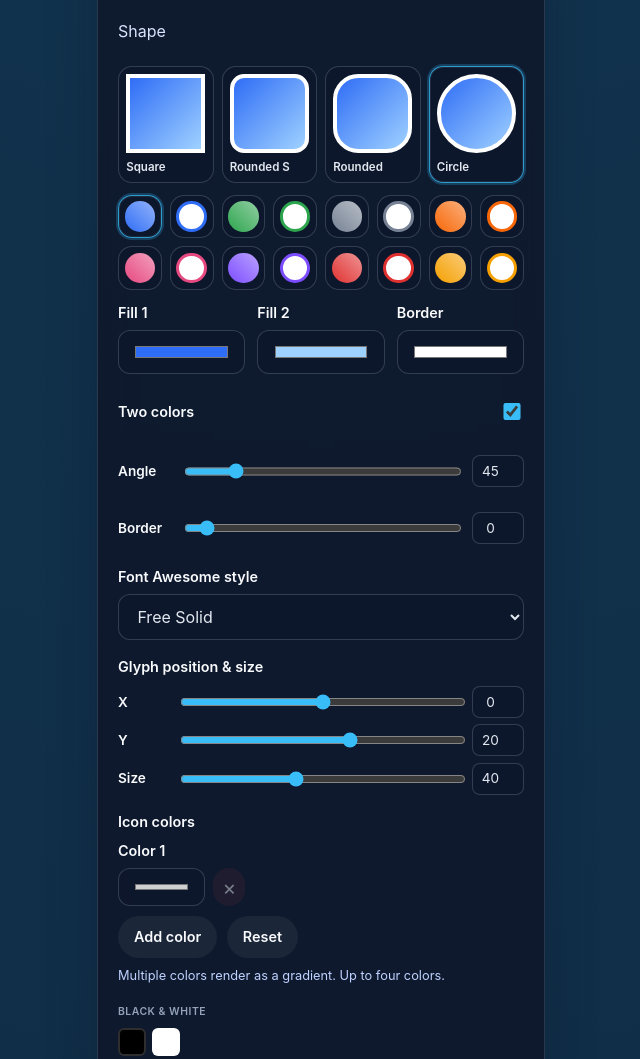
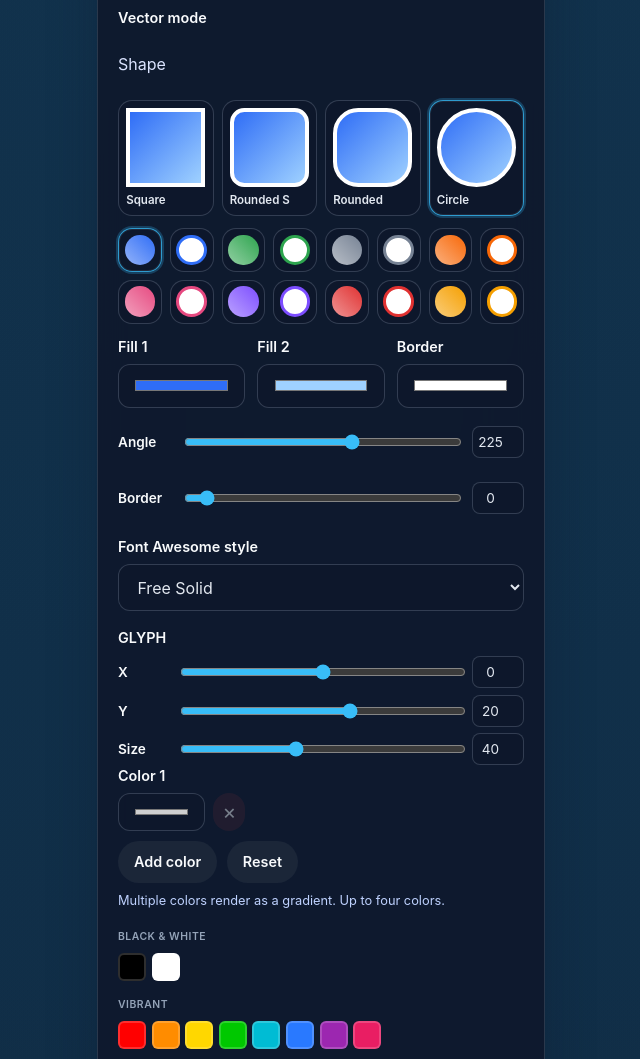
Before and after one commit to ldbglobe/icons-pack-generator, a website built with Vite: page index.html in a window 1280 px wide. Shown: the part 626-1685 px from the top of the page, without its empty margins (319-959 px from the left). Built offline with nearby package versions, Linux system fonts and the light colour scheme.

Commit message:
refactor: remove second color option from vector background settings and UI

```diff
--- a/src/main.js
+++ b/src/main.js
@@ -176,10 +176,6 @@ function renderVectorColorFields() {
       ${renderVectorColorField({ label: 'Fill 2', id: 'vector-fill-end', value: DEFAULT_VECTOR_BACKGROUND_SETTINGS.fillEnd })}
       ${renderVectorColorField({ label: 'Border', id: 'vector-border-color', value: DEFAULT_VECTOR_BACKGROUND_SETTINGS.borderColor })}
     </div>
-    <label class="field vector-use-second-color-field">
-      <span>Two colors</span>
-      <input id="vector-use-second-color" type="checkbox" ${DEFAULT_VECTOR_BACKGROUND_SETTINGS.useSecondColor ? 'checked' : ''} />
-    </label>
   `
 }
 
@@ -385,7 +381,6 @@ const state = {
   vectorShape: DEFAULT_VECTOR_BACKGROUND_SETTINGS.shape,
   vectorFillStart: DEFAULT_VECTOR_BACKGROUND_SETTINGS.fillStart,
   vectorFillEnd: DEFAULT_VECTOR_BACKGROUND_SETTINGS.fillEnd,
-  vectorUseSecondColor: DEFAULT_VECTOR_BACKGROUND_SETTINGS.useSecondColor,
   vectorAngle: DEFAULT_VECTOR_BACKGROUND_SETTINGS.angle,
   vectorBorderSize: DEFAULT_VECTOR_BACKGROUND_SETTINGS.borderSize,
   vectorBorderColor: DEFAULT_VECTOR_BACKGROUND_SETTINGS.borderColor,
@@ -460,7 +455,10 @@ app.innerHTML = `
               <input id="background-input" type="file" accept="image/*" />
             </label>
           </div>
-
+        </fieldset>
+
+        <fieldset id="vector-mode-section" class="background-group">
+          <legend>Vector mode</legend>
           <div id="background-vector-panel" class="background-mode-panel" hidden>
             <div class="vector-shape-toolbar">
               <p class="vector-preset-group-title">Shape</p>
@@ -473,16 +471,7 @@ app.innerHTML = `
               ${renderVectorPresetGroups()}
             </div>
 
-            <div class="vector-color-grid">
-              ${renderVectorColorField({ label: 'Fill 1', id: 'vector-fill-start', value: DEFAULT_VECTOR_BACKGROUND_SETTINGS.fillStart })}
-              ${renderVectorColorField({ label: 'Fill 2', id: 'vector-fill-end', value: DEFAULT_VECTOR_BACKGROUND_SETTINGS.fillEnd })}
-              ${renderVectorColorField({ label: 'Border', id: 'vector-border-color', value: DEFAULT_VECTOR_BACKGROUND_SETTINGS.borderColor })}
-            </div>
-
-            <label class="field vector-use-second-color-field">
-              <span>Two colors</span>
-              <input id="vector-use-second-color" type="checkbox" ${DEFAULT_VECTOR_BACKGROUND_SETTINGS.useSecondColor ? 'checked' : ''} />
-            </label>
+            ${renderVectorColorFields()}
 
             ${renderVectorRangeField({ label: 'Angle', idRange: 'vector-angle-range', idNumber: 'vector-angle', value: DEFAULT_VECTOR_BACKGROUND_SETTINGS.angle, min: 0, max: 360 })}
             ${renderVectorRangeField({ label: 'Border', idRange: 'vector-border-size-range', idNumber: 'vector-border-size', value: DEFAULT_VECTOR_BACKGROUND_SETTINGS.borderSize, min: 0, max: 25 })}
@@ -499,7 +488,7 @@ app.innerHTML = `
         </label>
 
         <fieldset class="glyph-group">
-          <legend>Glyph position &amp; size</legend>
+          <legend>GLYPH</legend>
           <div class="glyph-fields">
             <div class="glyph-field">
               <span>X</span>
@@ -517,10 +506,6 @@ app.innerHTML = `
               <input id="glyph-size" type="number" min="0" max="100" step="1" value="40" />
             </div>
           </div>
-        </fieldset>
-
-        <fieldset class="colors-group">
-          <legend>Icon colors</legend>
           <div id="color-fields" class="color-fields" aria-live="polite"></div>
           <div class="color-actions">
             <button id="add-color" type="button" class="secondary-button">Add color</button>
@@ -577,12 +562,12 @@ app.innerHTML = `
 const backgroundInput = document.querySelector('#background-input')
 const backgroundModesElement = document.querySelector('#background-modes')
 const backgroundImagePanel = document.querySelector('#background-image-panel')
+const vectorModeSection = document.querySelector('#vector-mode-section')
 const backgroundVectorPanel = document.querySelector('#background-vector-panel')
 const backgroundFoldersElement = document.querySelector('#background-folders')
 const backgroundSamples = document.querySelector('#background-samples')
 const vectorFillStartInput = document.querySelector('#vector-fill-start')
 const vectorFillEndInput = document.querySelector('#vector-fill-end')
-const vectorUseSecondColorInput = document.querySelector('#vector-use-second-color')
 const vectorAngleRange = document.querySelector('#vector-angle-range')
 const vectorAngleInput = document.querySelector('#vector-angle')
 const vectorBorderSizeRange = document.querySelector('#vector-border-size-range')
@@ -946,6 +931,7 @@ function updateBackgroundSampleSelection() {
   }
 
   backgroundImagePanel.hidden = state.backgroundMode !== 'image'
+  vectorModeSection.hidden = state.backgroundMode !== 'vector'
   backgroundVectorPanel.hidden = state.backgroundMode !== 'vector'
 }
 
@@ -954,7 +940,6 @@ function syncVectorInputs() {
     shape: state.vectorShape,
     fillStart: state.vectorFillStart,
     fillEnd: state.vectorFillEnd,
-    useSecondColor: state.vectorUseSecondColor,
     angle: state.vectorAngle,
     borderSize: state.vectorBorderSize,
     borderColor: state.vectorBorderColor,
@@ -965,7 +950,6 @@ function syncVectorInputs() {
   state.vectorShape = normalized.shape
   state.vectorFillStart = normalized.fillStart
   state.vectorFillEnd = normalized.fillEnd
-  state.vectorUseSecondColor = normalized.useSecondColor
   state.vectorAngle = normalized.angle
   state.vectorBorderSize = normalized.borderSize
   state.vectorBorderColor = normalized.borderColor
@@ -978,8 +962,6 @@ function syncVectorInputs() {
 
   vectorFillStartInput.value = state.vectorFillStart
   vectorFillEndInput.value = state.vectorFillEnd
-  vectorFillEndInput.disabled = !state.vectorUseSecondColor
-  vectorUseSecondColorInput.checked = state.vectorUseSecondColor
   vectorAngleRange.value = String(state.vectorAngle)
   vectorAngleInput.value = String(state.vectorAngle)
   vectorBorderSizeRange.value = String(state.vectorBorderSize)
@@ -1020,7 +1002,6 @@ function applyVectorPreset(presetId) {
   state.vectorShape = preset.shape
   state.vectorFillStart = preset.fillStart
   state.vectorFillEnd = preset.fillEnd
-  state.vectorUseSecondColor = preset.useSecondColor
   state.vectorAngle = preset.angle
   state.vectorBorderSize = preset.borderSize
   state.vectorBorderColor = preset.borderColor
@@ -1198,7 +1179,6 @@ async function exportIconPack() {
           shape: state.vectorShape,
           fillStart: state.vectorFillStart,
           fillEnd: state.vectorFillEnd,
-          useSecondColor: state.vectorUseSecondColor,
           angle: state.vectorAngle,
           borderSize: state.vectorBorderSize,
           borderColor: state.vectorBorderColor,
@@ -1212,7 +1192,7 @@ async function exportIconPack() {
       backgroundName: state.backgroundName,
       vectorPresetLabel: state.vectorPresetLabel,
       vectorShape: state.vectorShape,
-      vectorVariant: state.vectorBorderSize > 0 ? 'border' : (state.vectorUseSecondColor ? 'gradient' : 'solid'),
+      vectorVariant: state.vectorBorderSize > 0 ? 'border' : 'gradient',
     })
     const zipBaseName = state.backgroundMode === 'none' ? 'icon-pack' : backgroundFilenamePart
     state.exportProcessedCount = 0
@@ -1267,7 +1247,6 @@ async function downloadPreviewIcon(iconClassName) {
           shape: state.vectorShape,
           fillStart: state.vectorFillStart,
           fillEnd: state.vectorFillEnd,
-          useSecondColor: state.vectorUseSecondColor,
           angle: state.vectorAngle,
           borderSize: state.vectorBorderSize,
           borderColor: state.vectorBorderColor,
@@ -1291,7 +1270,7 @@ async function downloadPreviewIcon(iconClassName) {
         backgroundName: state.backgroundName,
         vectorPresetLabel: state.vectorPresetLabel,
         vectorShape: state.vectorShape,
-        vectorVariant: state.vectorBorderSize > 0 ? 'border' : (state.vectorUseSecondColor ? 'gradient' : 'solid'),
+        vectorVariant: state.vectorBorderSize > 0 ? 'border' : 'gradient',
         iconName,
         colors: state.colors,
         format: state.exportFormat,
@@ -1418,7 +1397,6 @@ function updatePreviewStyles() {
           shape: state.vectorShape,
           fillStart: state.vectorFillStart,
           fillEnd: state.vectorFillEnd,
-          useSecondColor: state.vectorUseSecondColor,
           angle: state.vectorAngle,
           borderSize: state.vectorBorderSize,
           borderColor: state.vectorBorderColor,
@@ -1738,10 +1716,6 @@ vectorFillEndInput.addEventListener('input', (event) => {
   syncVectorSetting('vectorFillEnd', event.target.value.toLowerCase())
 })
 
-vectorUseSecondColorInput.addEventListener('change', (event) => {
-  syncVectorSetting('vectorUseSecondColor', event.target.checked)
-})
-
 vectorAngleRange.addEventListener('input', (event) => {
   syncVectorRangeField(vectorAngleRange, vectorAngleInput, 'vectorAngle', clampAngle, event)
 })
--- a/src/style.css
+++ b/src/style.css
@@ -530,21 +530,6 @@ h2 {
   min-height: 44px;
 }
 
-.vector-use-second-color-field {
-  display: flex;
-  flex-direction: row;
-  align-items: center;
-  justify-content: space-between;
-  gap: 0.75rem;
-  min-height: 3.2rem;
-}
-
-.vector-use-second-color-field input[type='checkbox'] {
-  width: 1.1rem;
-  height: 1.1rem;
-  accent-color: #38bdf8;
-}
-
 .vector-range-field {
   display: grid;
   grid-template-columns: 52px 1fr 52px;
--- a/src/vector-background.js
+++ b/src/vector-background.js
@@ -62,8 +62,7 @@ export const DEFAULT_VECTOR_BACKGROUND_SETTINGS = {
   shape: 'circle',
   fillStart: '#2f6df6',
   fillEnd: '#9fd1ff',
-  useSecondColor: true,
-  angle: 45,
+  angle: 225,
   borderSize: 0,
   borderColor: '#ffffff',
   presetId: 'borealis-blue-gradient',
@@ -81,8 +80,7 @@ export const VECTOR_BACKGROUND_PRESETS = borealisToneDefinitions.flatMap((tone)
       shape: 'circle',
       fillStart: tone.base,
       fillEnd: lightTone,
-      useSecondColor: true,
-      angle: 45,
+      angle: 225,
       borderSize: 0,
       borderColor: '#ffffff',
       presetLabel: `${tone.label} gradient`,
@@ -94,8 +92,7 @@ export const VECTOR_BACKGROUND_PRESETS = borealisToneDefinitions.flatMap((tone)
       shape: 'circle',
       fillStart: '#ffffff',
       fillEnd: '#ffffff',
-      useSecondColor: false,
-      angle: 45,
+      angle: 225,
       borderSize: 5,
       borderColor: tone.base,
       presetLabel: `${tone.label} outline`,
@@ -119,7 +116,6 @@ export function normalizeVectorBackgroundSettings(settings = {}) {
     : DEFAULT_VECTOR_BACKGROUND_SETTINGS.shape
   const fillStart = normalizeHexColor(settings.fillStart, DEFAULT_VECTOR_BACKGROUND_SETTINGS.fillStart)
   const fillEnd = normalizeHexColor(settings.fillEnd, fillStart)
-  const useSecondColor = Boolean(settings.useSecondColor)
   const angle = clampPercent(settings.angle ?? DEFAULT_VECTOR_BACKGROUND_SETTINGS.angle, 0, 360)
   const borderSize = clampPercent(settings.borderSize ?? DEFAULT_VECTOR_BACKGROUND_SETTINGS.borderSize, 0, 25)
   const borderColor = normalizeHexColor(settings.borderColor, DEFAULT_VECTOR_BACKGROUND_SETTINGS.borderColor)
@@ -128,7 +124,6 @@ export function normalizeVectorBackgroundSettings(settings = {}) {
     shape,
     fillStart,
     fillEnd,
-    useSecondColor,
     angle,
     borderSize,
     borderColor,
@@ -154,7 +149,7 @@ export function getVectorBackgroundCssVariables(settings, tileSize) {
     '--preview-vector-background-radius': getVectorBackgroundShapeRadius(normalized.shape),
     '--preview-vector-background-angle': `${normalized.angle}deg`,
     '--preview-vector-background-fill-start': normalized.fillStart,
-    '--preview-vector-background-fill-end': normalized.useSecondColor ? normalized.fillEnd : normalized.fillStart,
+    '--preview-vector-background-fill-end': normalized.fillEnd,
     '--preview-vector-background-border-width': `${borderSizePx}px`,
     '--preview-vector-background-border-color': normalized.borderColor,
   }
@@ -218,7 +213,7 @@ function drawVectorShapePath(context, inset, size, shape) {
 }
 
 function createVectorBackgroundFillStyle(context, size, settings) {
-  if (!settings.useSecondColor || settings.fillStart === settings.fillEnd) {
+  if (settings.fillStart === settings.fillEnd) {
     return settings.fillStart
   }
 
```
